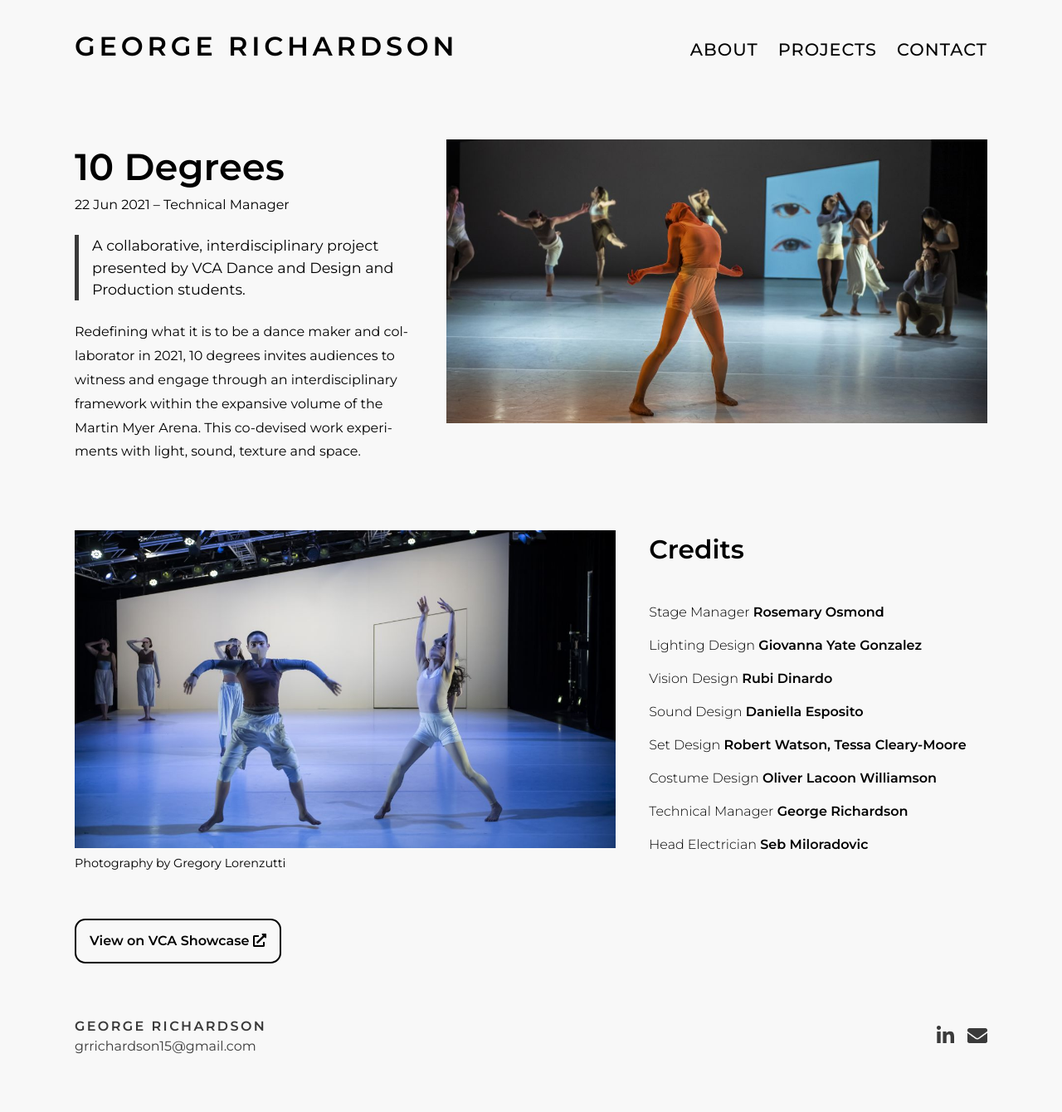
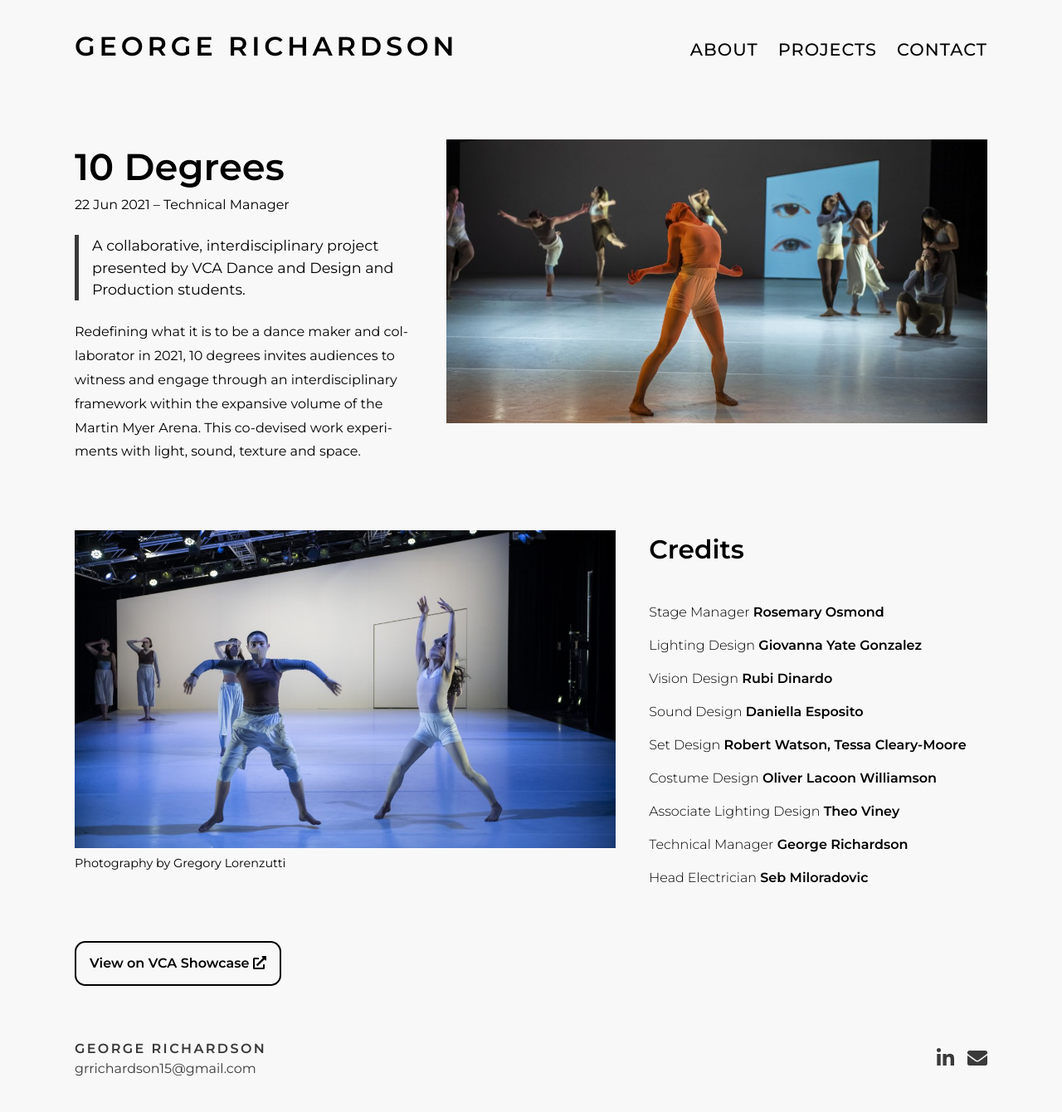
Before and after one commit to grfr12345/grfr12345.github.io, a Jekyll site: the page built from _projects/10-degrees.md, in a window 1280 px wide. Shown: the whole page at 83% size. Built offline with Jekyll 4.4.1, drawn with Linux system fonts in a browser that asks for light colours; before the commit the page ends 1313 px from its top, so only the background shows below that.

Commit message:
Add AssocLD to 10 Degrees

```diff
--- a/_projects/10-degrees.md
+++ b/_projects/10-degrees.md
@@ -31,6 +31,7 @@ credits:
         - Robert Watson
         - Tessa Cleary-Moore
     Costume Design: Oliver Lacoon Williamson
+    Associate Lighting Design: Theo Viney
     Technical Manager: George Richardson
     Head Electrician: Seb Miloradovic
 photos: Gregory Lorenzutti
```
